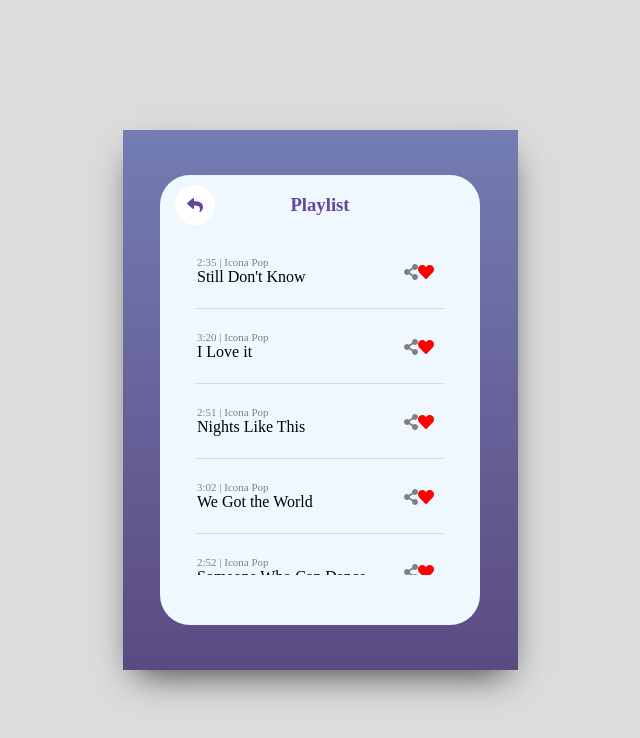
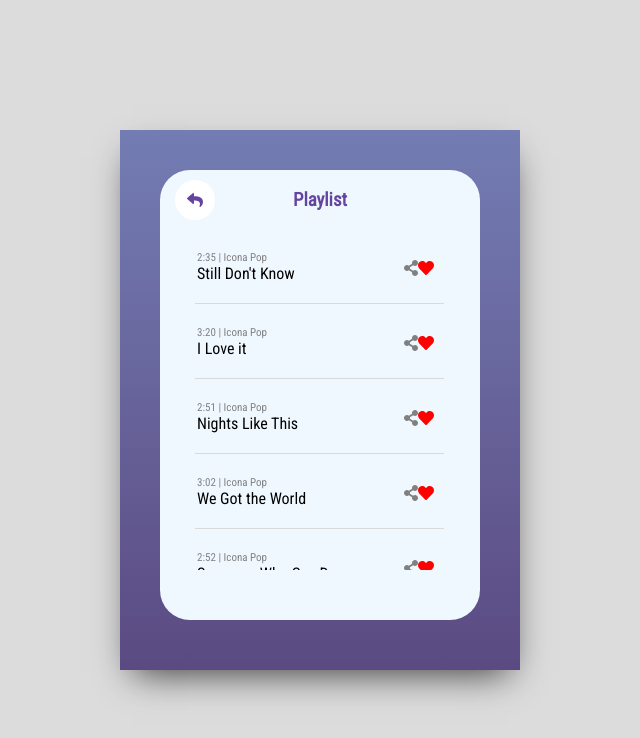
Before and after one commit to micavanco/Playlist, a Vue app: page / in a window 1280 px wide. Shown: the top 738 px of the page, without its empty margins (320-960 px from the left). Built offline with nearby package versions, Linux system fonts and the light colour scheme.

Commit message:
Added animations and fixed styling

```diff
--- a/src/App.vue
+++ b/src/App.vue
@@ -1,7 +1,9 @@
 <template>
   <div id="app">
-    <Player v-if="this.isPlayerVisible"></Player>
-    <Playlist v-else></Playlist>
+    <transition>
+      <Player v-if="this.isPlayerVisible" key="player"></Player>
+      <Playlist v-else key="playlist"></Playlist>
+    </transition>
   </div>
 </template>
 
@@ -17,6 +19,7 @@ export default {
 </script>
 
 <style lang="sass">
+  @import url('https://fonts.googleapis.com/css?family=Roboto+Condensed&display=swap')
   body
     margin: 0
     display: flex
@@ -24,20 +27,18 @@ export default {
     align-items: center
     height: 100vh
     background: gainsboro
+    font-family: 'Roboto Condensed', sans-serif
 
   #app
-    display: flex
-    justify-content: space-around
-    align-items: center
     border: bisque
     background: #737db3
     background: linear-gradient(#737db3, #5b4a82)
     max-height: 540px
     height: 100%
-    max-width: 395px
+    max-width: 400px
     width: 100%
-    flex-wrap: wrap
     box-shadow: 1px 15px 35px -12px rgba(0,0,0,0.75)
+    position: relative
 
   ::-webkit-scrollbar
     width: 10px
@@ -48,4 +49,44 @@ export default {
     border-radius: 4px
   ::-webkit-scrollbar-thumb:hover
     background: rgba(136, 136, 136, 0.5)
+
+  .v-enter-active
+    animation: FadeIn 0.3s
+
+  .v-leave-active
+    animation: FadeOut 0.3s
+
+  @keyframes FadeIn
+    0%
+      transform: scale(0.1) translateX(520px)
+      opacity: 0
+    25%
+      transform: scale(0.5) translateX(360px)
+      opacity: 0.25
+    50%
+      transform: scale(0.5) translateX(130px)
+      opacity: 0.5
+    75%
+      transform: scale(0.5) translateX(15px)
+      opacity: 0.75
+    100%
+      transform: scale(1) translateX(0)
+      opacity: 1
+
+  @keyframes FadeOut
+    0%
+      transform: scale(0.1) translateX(0)
+      opacity: 1
+    25%
+      transform: scale(0.5) translateX(-15px)
+      opacity: 0.75
+    50%
+      transform: scale(0.5) translateX(-130px)
+      opacity: 0.5
+    75%
+      transform: scale(0.5) translateX(-360px)
+      opacity: 0.15
+    100%
+      transform: scale(1) translateX(-520px)
+      opacity: 0
 </style>
--- a/src/components/Player.vue
+++ b/src/components/Player.vue
@@ -23,8 +23,10 @@
     <div class="player__audio">
       <font-awesome-icon class="player__audio__share" :icon="['fas', 'share-alt']" />
       <font-awesome-icon class="player__audio__step-backward" :icon="['fas', 'step-backward']" v-on:click="onChangeSong(false)" />
-      <font-awesome-icon class="player__audio__play" :icon="['fas', 'play']" v-on:click="onPlaySong" v-if="!this.isPlaying"/>
-      <font-awesome-icon class="player__audio__play" :icon="['fas', 'pause']" v-on:click="onPlaySong" v-else/>
+      <transition name="fade">
+        <font-awesome-icon class="player__audio__play" :icon="['fas', 'play']" v-on:click="onPlaySong" v-if="!this.isPlaying"/>
+        <font-awesome-icon class="player__audio__play" :icon="['fas', 'pause']" v-on:click="onPlaySong" v-else/>
+      </transition>
       <font-awesome-icon class="player__audio__step-forward" :icon="['fas', 'step-forward']" v-on:click="onChangeSong(true)" />
       <font-awesome-icon class="player__audio__heart" :icon="['fas', 'heart']" />
     </div>
@@ -94,6 +96,8 @@ export default {
       border-radius: 30px
       overflow: hidden
       position: relative
+      margin: 40px
+      display: inline-block
       &__top
         height: 320px
         width: 320px
@@ -193,6 +197,11 @@ export default {
           left: 87px
           color: white
           cursor: pointer
+          transition: all 0.3s ease-in-out
+          &:hover
+            color: #ffb6f0
+          &:active
+            color: #737db3
         &__play
           background: #737db3
           position: absolute
@@ -202,6 +211,11 @@ export default {
           top: 40px
           color: white
           cursor: pointer
+          transition: all 0.3s ease-in-out
+          &:hover
+            color: #f4f4f4
+          &:active
+            color: #737db3
         &__step-forward
           background: #737db3
           position: absolute
@@ -210,6 +224,11 @@ export default {
           right: 85px
           color: white
           cursor: pointer
+          transition: all 0.3s ease-in-out
+          &:hover
+            color: #ffb6f0
+          &:active
+            color: #737db3
         &__heart
           background: white
           position: absolute
@@ -218,5 +237,12 @@ export default {
           right: 20px
           color: red
           cursor: pointer
+  .v-enter-active, .v-leave-active
+    animation: ease-in-out 1s FadeOutIcon
+  @keyframes FadeOutIcon
+    from
+      opacity: 0
+    to
+      opacity: 1
 
 </style>
--- a/src/components/Playlist.vue
+++ b/src/components/Playlist.vue
@@ -40,7 +40,9 @@ export default {
       width: 320px
       height: 450px
       border-radius: 30px
-      position: relative
+      position: absolute
+      margin: 40px
+      top: 0
       &__title
         color: #63449e
         &__reply
```
